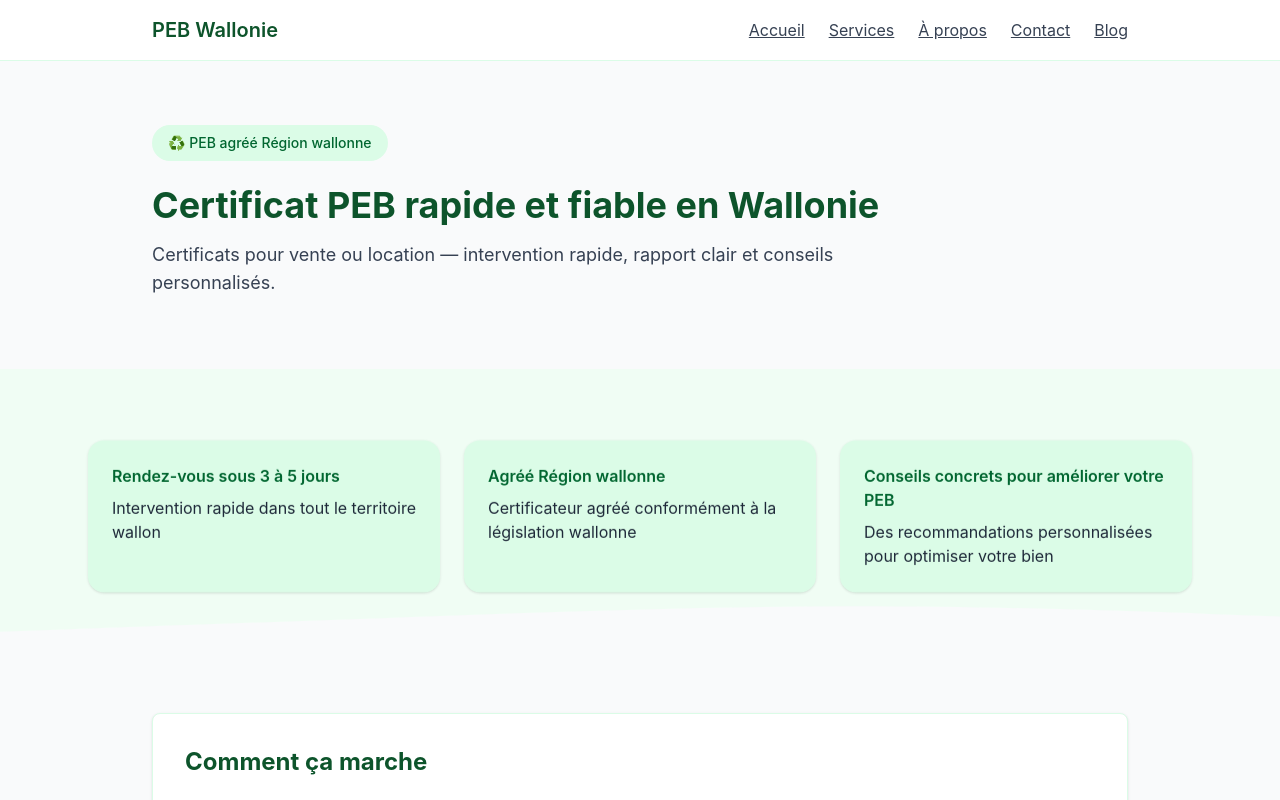
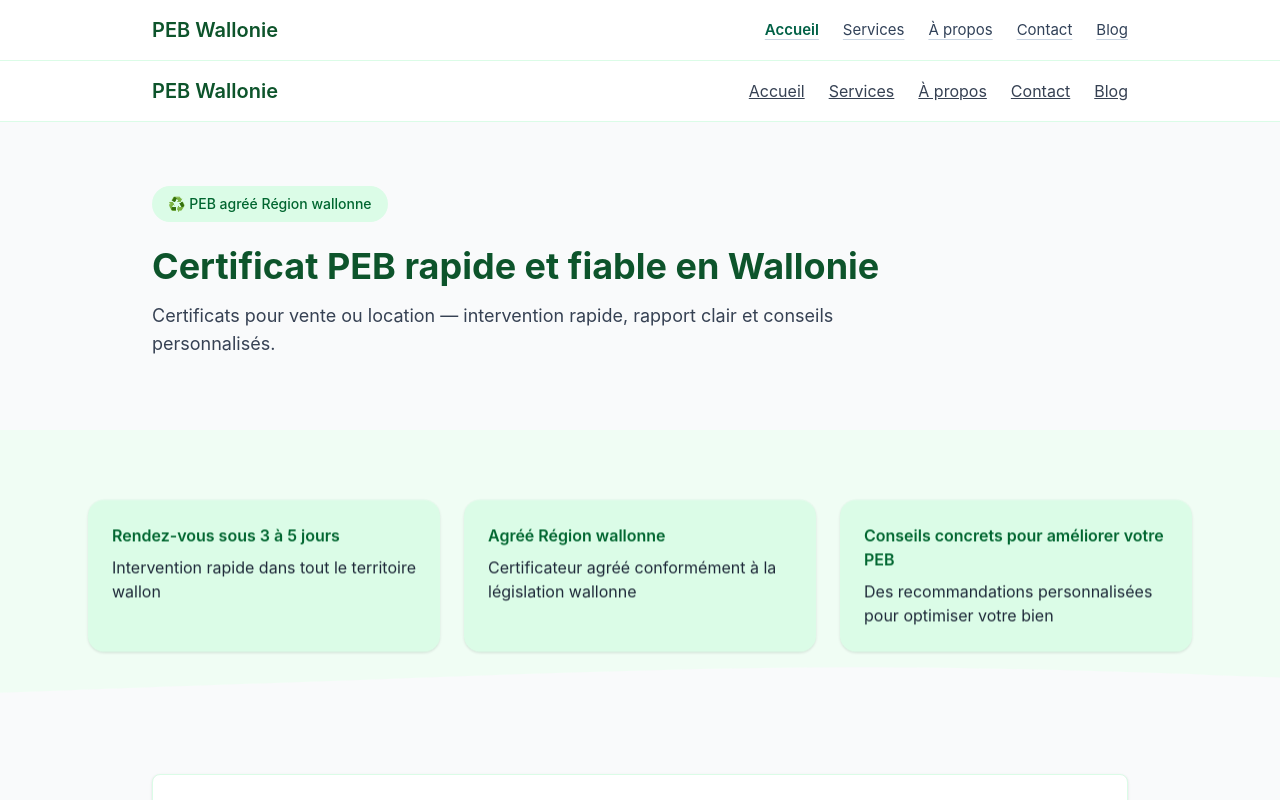
Before and after one commit to Albiatour/site-peb, a Next.js app: page / in a window 1280 px wide. Shown: the top 800 px of the page. Built offline with nearby package versions, Linux system fonts and the light colour scheme.

Commit message:
maj propre

```diff
--- a/src/app/layout.tsx
+++ b/src/app/layout.tsx
@@ -2,6 +2,7 @@ import type { Metadata } from "next";
 import { Geist, Geist_Mono } from "next/font/google";
 import "./globals.css";
 import HeaderMobile from "@/components/HeaderMobile";
+import NavDesktop from "@/components/NavDesktop";
 
 const geistSans = Geist({
   variable: "--font-geist-sans",
@@ -30,6 +31,7 @@ export default function RootLayout({
         className={`${geistSans.variable} ${geistMono.variable} antialiased bg-green-50`}
       >
         <HeaderMobile />
+        <NavDesktop />
         <div className="pb-20 md:pb-0">{children}</div>
       </body>
     </html>
--- a/src/components/HeaderMobile.tsx
+++ b/src/components/HeaderMobile.tsx
@@ -95,7 +95,7 @@ export default function HeaderMobile() {
   return (
     <>
       {/* Barre supérieure fixe (mobile uniquement) */}
-      <div className="md:hidden fixed top-0 inset-x-0 z-40 bg-white/95 backdrop-blur supports-[backdrop-filter]:bg-white/80 border-b">
+      <div className="md:hidden fixed top-0 inset-x-0 z-40 bg-white md:border-b">
         <div className="h-14 px-4 flex items-center justify-between">
           <Link href="/" className="flex items-center gap-2" aria-label="Accueil">
             <div className="h-7 w-7 rounded-full bg-emerald-100 flex items-center justify-center">
@@ -111,7 +111,7 @@ export default function HeaderMobile() {
             <a
               href={PHONE_TEL}
               aria-label="Appeler"
-              className="h-10 w-10 rounded-full border flex items-center justify-center hover:bg-slate-50 focus:outline-none focus-visible:outline-none"
+              className="h-10 w-10 rounded-full border flex items-center justify-center hover:bg-slate-50 focus:outline-none focus-visible:outline-none text-emerald-800 hover:text-emerald-900 active:text-emerald-900"
             >
               <PhoneIcon />
             </a>
@@ -120,7 +120,7 @@ export default function HeaderMobile() {
               onClick={openDrawer}
               aria-label="Ouvrir le menu"
               aria-expanded={open}
-              className="h-10 w-10 rounded-full border flex items-center justify-center hover:bg-slate-50 focus:outline-none focus-visible:outline-none"
+              className="h-10 w-10 rounded-full border flex items-center justify-center hover:bg-slate-50 focus:outline-none focus-visible:outline-none text-emerald-800 hover:text-emerald-900 active:text-emerald-900"
             >
               <BurgerIcon />
             </button>
@@ -180,7 +180,7 @@ export default function HeaderMobile() {
                     "block w-full py-3 text-lg text-slate-800",
                     // Pas de carré : pas de ring/outline; focus visible = underline légère
                     "focus:outline-none focus-visible:outline-none focus-visible:ring-0 focus-visible:bg-slate-50 focus-visible:underline underline-offset-4",
-                    isActive(item.href) ? "text-emerald-700 font-semibold" : "border-b last:border-0",
+                    isActive(item.href) ? "text-emerald-800 font-semibold" : "border-b last:border-0",
                   ].join(" ")}
                 >
                   {item.label}
--- /dev/null
+++ b/src/components/NavDesktop.tsx
@@ -0,0 +1,48 @@
+"use client";
+import Link from "next/link";
+import { usePathname } from "next/navigation";
+
+const NAV_ITEMS = [
+  { label: "Accueil", href: "/" },
+  { label: "Services", href: "/services" },
+  { label: "À propos", href: "/a-propos" },
+  { label: "Contact", href: "/contact" },
+  { label: "Blog", href: "/blog" },
+];
+
+export default function NavDesktop() {
+  const pathname = usePathname();
+
+  const isActive = (href: string) => {
+    if (href === "/") return pathname === "/";
+    return pathname === href || pathname?.startsWith(href + "/");
+  };
+
+  return (
+    <nav className="bg-white md:border-b border-green-100 hidden md:block">
+      <div className="max-w-5xl mx-auto px-6 py-4">
+        <div className="flex justify-between items-center">
+          <Link href="/" className="text-xl font-semibold text-green-900">
+            PEB Wallonie
+          </Link>
+          <div className="flex gap-6">
+            {NAV_ITEMS.map((item) => (
+              <Link
+                key={item.href}
+                href={item.href}
+                className={
+                  "text-[15px] hover:text-slate-900 underline underline-offset-4 decoration-slate-300 " +
+                  (isActive(item.href)
+                    ? "font-semibold text-emerald-800"
+                    : "text-slate-700")
+                }
+              >
+                {item.label}
+              </Link>
+            ))}
+          </div>
+        </div>
+      </div>
+    </nav>
+  );
+}
```
